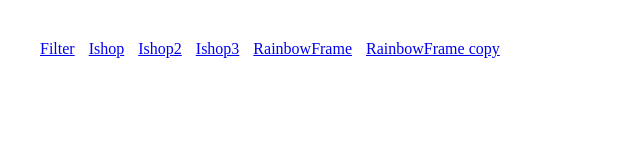
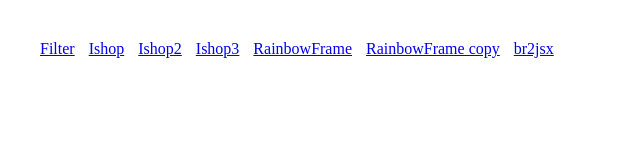
Before and after one commit to mariariazanova/FD3-Riazanova-1, a plain HTML site: page index.html in a window 1280 px wide. Shown: the full height of the page, 0-640 px from the left. Drawn offline with Linux system fonts and the light colour scheme.

Commit message:
Merge branch 'master' of https://github.com/mariariazanova/FD3-Riazanova-1

```diff
--- a/RainbowFrame copy/components/RainbowFrame.js
+++ b/RainbowFrame copy/components/RainbowFrame.js
@@ -16,7 +16,7 @@ class RainbowFrame extends React.Component {
     return (
       (this.props.colors.length)
       ? <div style={{border: "solid 8px " + this.props.colors[0], padding: "8px"}}>
-              <RainbowFrame colors={this.props.colors.splice(1)}>  { /* <передаем массив цветов, кроме первого/> */ }
+              <RainbowFrame colors={this.props.colors.splice(1)}> { /* <передаем массив цветов, кроме первого/> */ }
                   {this.props.children}
               </RainbowFrame>
          </div>
@@ -26,6 +26,8 @@ class RainbowFrame extends React.Component {
   }
 
 
+
+
 }
 
 export default RainbowFrame;
--- a/index.html
+++ b/index.html
@@ -17,7 +17,7 @@
     <a href="ishop3/index.html">Ishop3</a>
     <a href="RainbowFrame/index.html">RainbowFrame</a>
     <a href="RainbowFrame copy/index.html">RainbowFrame copy</a>
-
+    <a href="br2jsx/index.html">br2jsx</a>
 
 
   </nav>
```
